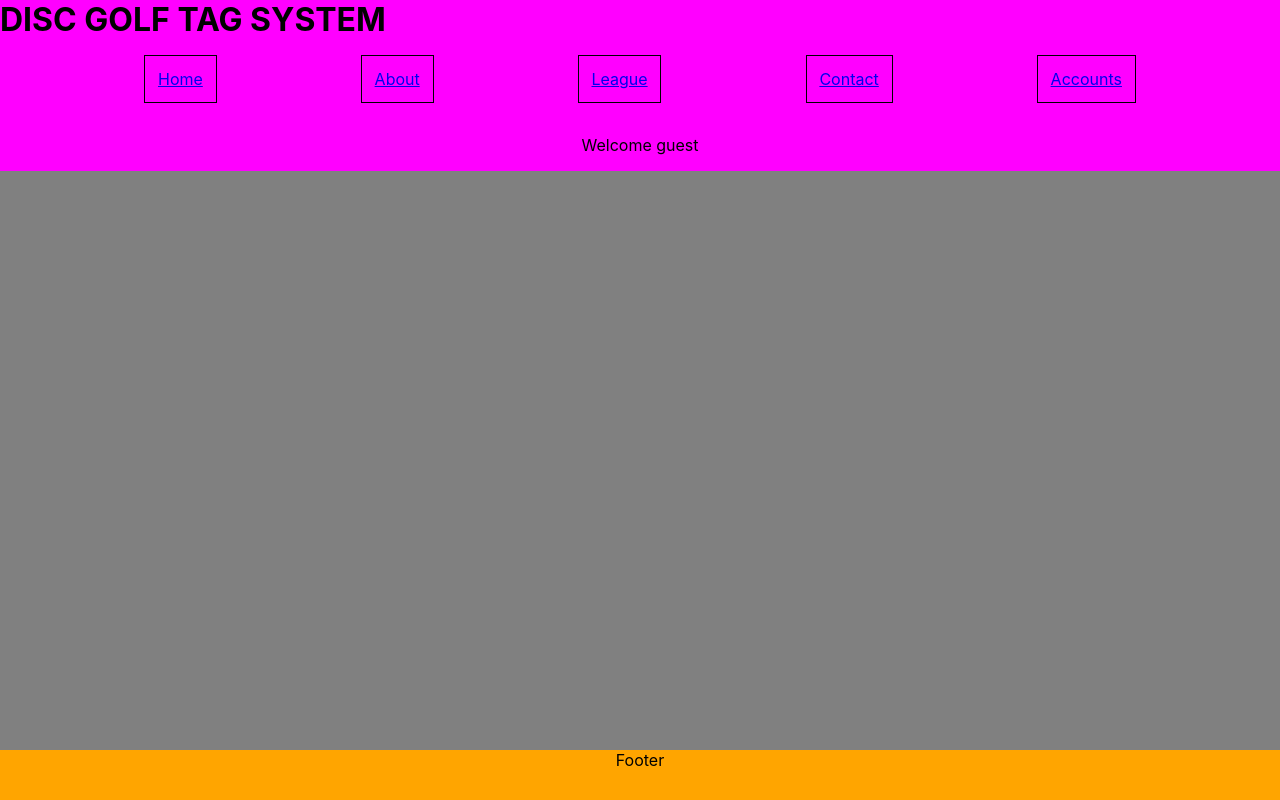
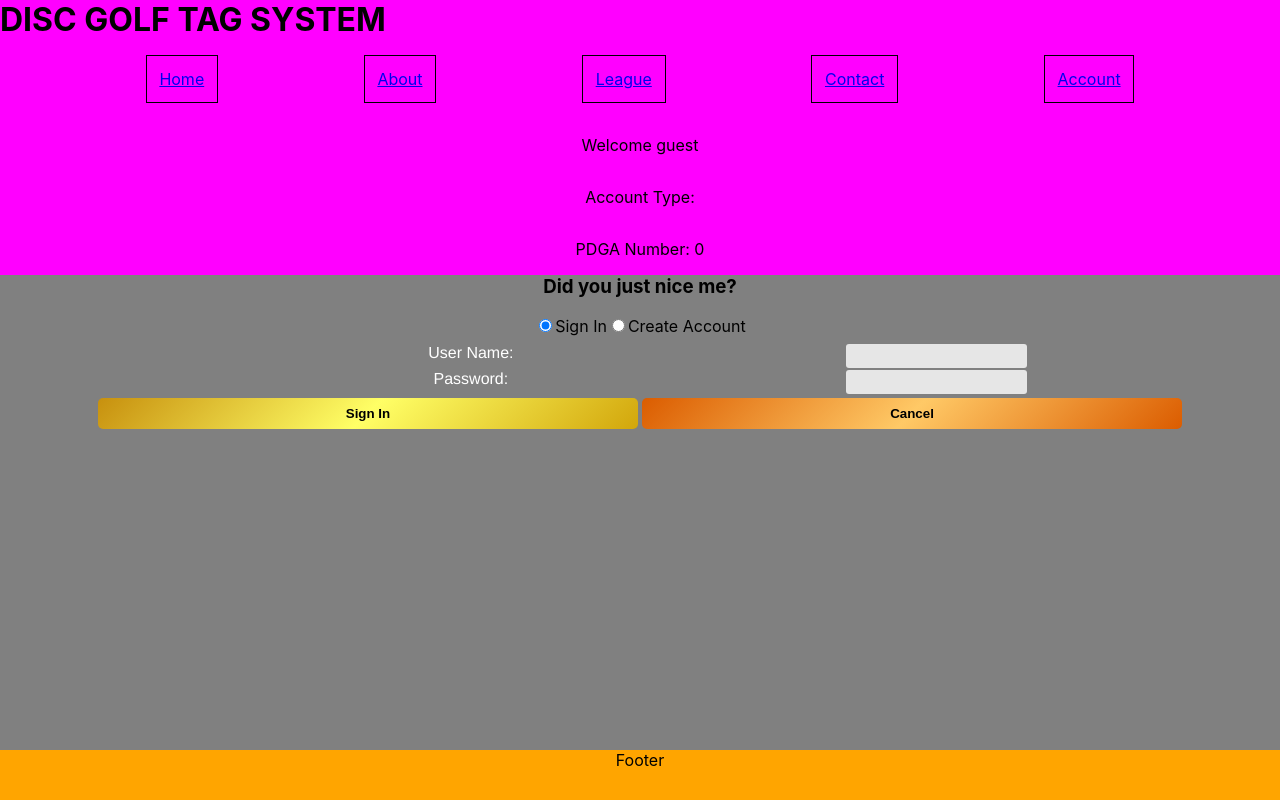
Before and after one commit to jgharris314/DGTS, a React (Create React App) app in the folder front-end/: page /account in a window 1280 px wide. Built offline with nearby package versions, Linux system fonts and the light colour scheme.

Commit message:
dummy committed in the wrong file

```diff
--- a/front-end/src/App.js
+++ b/front-end/src/App.js
@@ -9,9 +9,9 @@ import AboutSection from "./components/AboutSection/AboutSection";
 import LeagueSection from "./components/LeagueSection/LeagueSection";
 import FooterSection from "./components/FooterSection/FooterSection";
 function App() {
-	const navOptions = ["Home", "About", "League", "Contact", "Accounts"];
+	const navOptions = ["Home", "About", "League", "Contact", "Account"];
 	const [loggedIn, setLoggedIn] = useState(false);
-	const defaultUser = { username: "guest" };
+	const defaultUser = { username: "guest", pdga_number: 0 };
 	const [activeUser, setActiveUser] = useState(defaultUser);
 	return (
 		<div className="App">
@@ -25,7 +25,7 @@ function App() {
 				<Route path="/about" exact>
 					<AboutSection />
 				</Route>
-				<Route path="/accounts" exact>
+				<Route path="/account" exact>
 					<AccountAccess
 						loggedIn={loggedIn}
 						setLoggedIn={setLoggedIn}
--- a/front-end/src/components/AccountAccess/components/LoginForm/LoginForm.js
+++ b/front-end/src/components/AccountAccess/components/LoginForm/LoginForm.js
@@ -14,7 +14,7 @@ const LoginForm = ({ loggedIn, setLoggedIn, activeUser, setActiveUser }) => {
 
 		const results = await login(formData, abortController.signal);
 
-		setActiveUser({ username: results.username });
+		setActiveUser(results);
 		history.push("/home");
 		return () => abortController.abort;
 	}
--- a/front-end/src/components/HeroNav/HeroNav.js
+++ b/front-end/src/components/HeroNav/HeroNav.js
@@ -14,6 +14,8 @@ export default function HeroNav({ navOptions, activeUser }) {
 				))}
 			</ul>
 			<p>Welcome {activeUser.username}</p>
+			<p>Account Type: {activeUser.account_type}</p>
+			<p>PDGA Number: {activeUser.pdga_number}</p>
 		</StyledHeroNav>
 	);
 }
```
